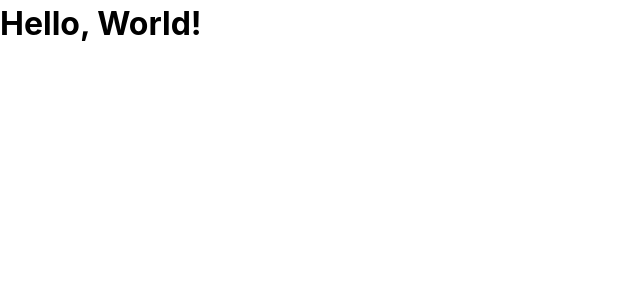
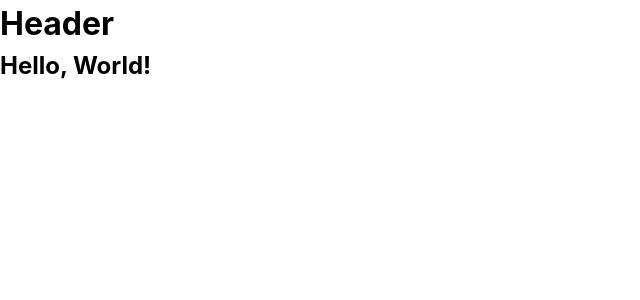
Before and after one commit to JoakimTeixeira/web-tasks, an Angular app: page / in a window 1280 px wide. Shown: the top 300 px of the page, without its empty margins (0-640 px from the left). Built offline with nearby package versions, Linux system fonts and the light colour scheme.

Commit message:
Create header component

```diff
--- a/src/app/app.html
+++ b/src/app/app.html
@@ -1 +1,2 @@
-<h1>{{ title }}</h1>
+<app-header></app-header>
+<h2>{{ title }}</h2>
--- a/src/app/app.ts
+++ b/src/app/app.ts
@@ -1,8 +1,11 @@
 import { Component } from '@angular/core';
+import { HeaderComponent } from './header/header.component';
 
 @Component({
   selector: 'app-root',
   templateUrl: './app.html',
+  standalone: true,
+  imports: [HeaderComponent],
   styleUrl: './app.scss',
 })
 export class App {
--- /dev/null
+++ b/src/app/header/header.component.html
@@ -0,0 +1,3 @@
+<header>
+  <h1>Header</h1>
+</header>
```
Also changed, not shown: src/app/header/header.component.ts (added, +9 -0 lines), src/app/header/header.component.scss (added), 1 other file (tests, documents, lock files or other folders).
